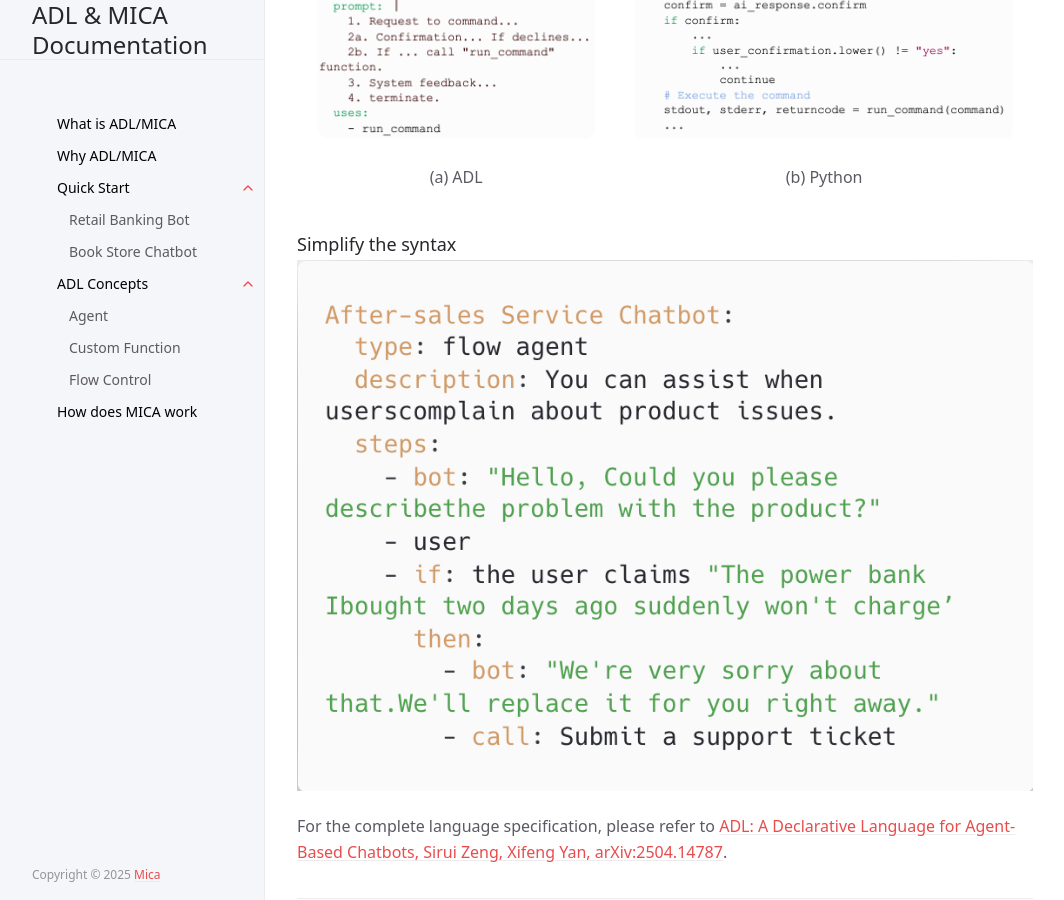
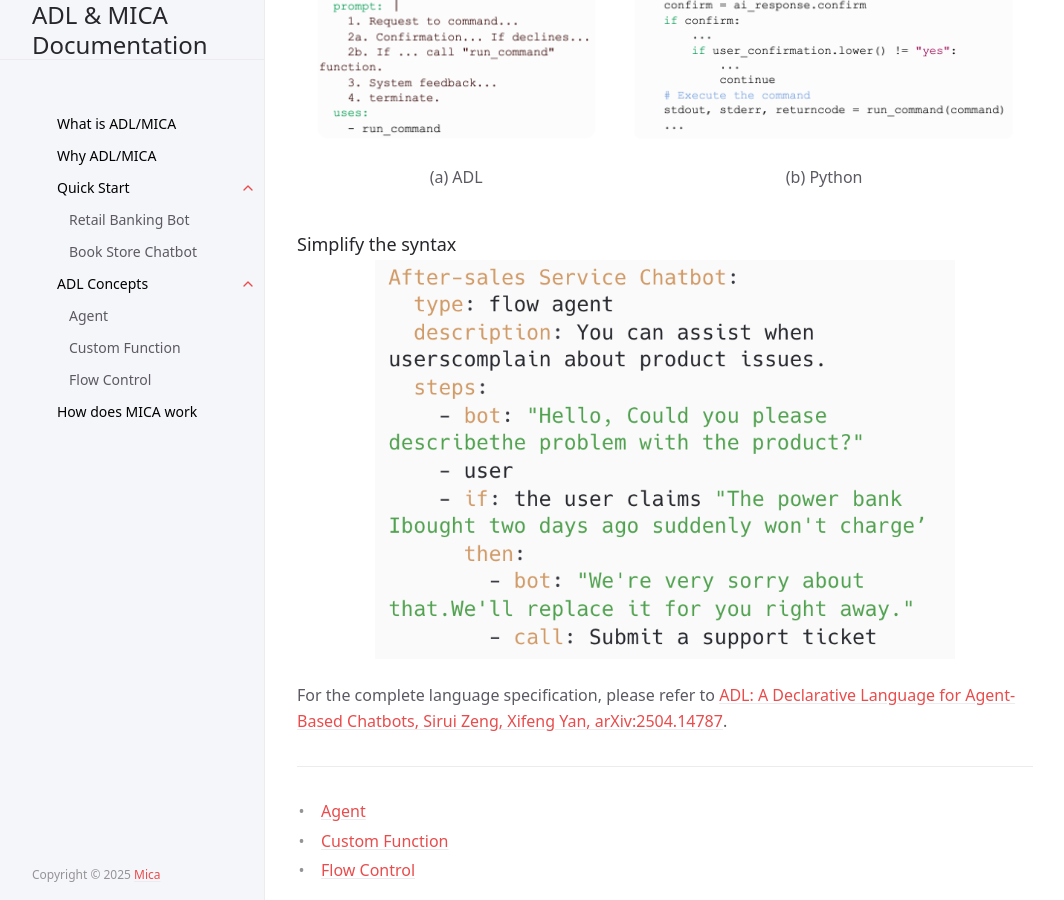
Before and after one commit to Mica-labs/Mica-labs.github.io, a Jekyll site: the page built from docs/ADL Concepts/index.md, in a window 1280 px wide and 900 px high, scrolled down 1052 px. Shown: the whole window, without its empty margins (107-1171 px from the left). Built offline with Jekyll 4.4.1, drawn with Linux system fonts in a browser that asks for light colours; cached includes are drawn as plain includes.

Commit message:
change image size and position

```diff
--- a/docs/ADL Concepts/index.md
+++ b/docs/ADL Concepts/index.md
@@ -39,6 +39,10 @@ ADL (Agent Declarative Language) is designed for simplicity.  It is guided by th
 </div>
 
 ### Simplify the syntax
-![example](example.png)
+<center>
+<img src="example.png" alt="A Simple Example" width="580" >
+</center>
+
+
 
 For the complete language specification, please refer to [ADL: A Declarative Language for Agent-Based Chatbots, Sirui Zeng, Xifeng Yan, 	arXiv:2504.14787](https://arxiv.org/pdf/2504.14787).
```
Also changed, not shown: docs/ADL Concepts/example.png.
